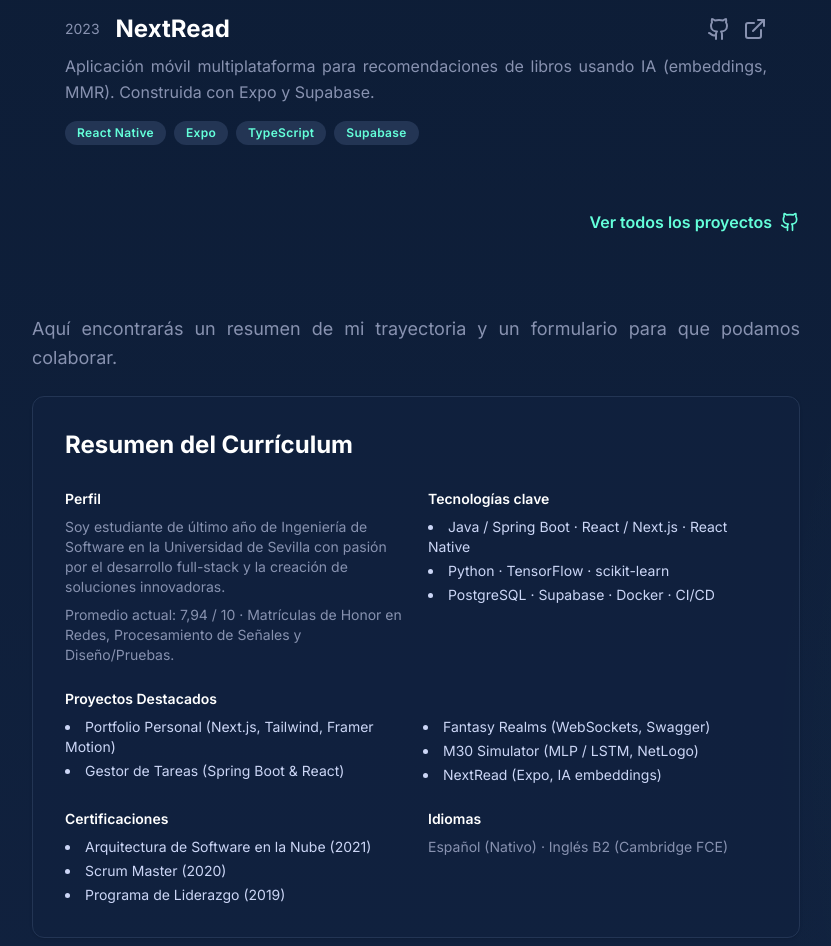
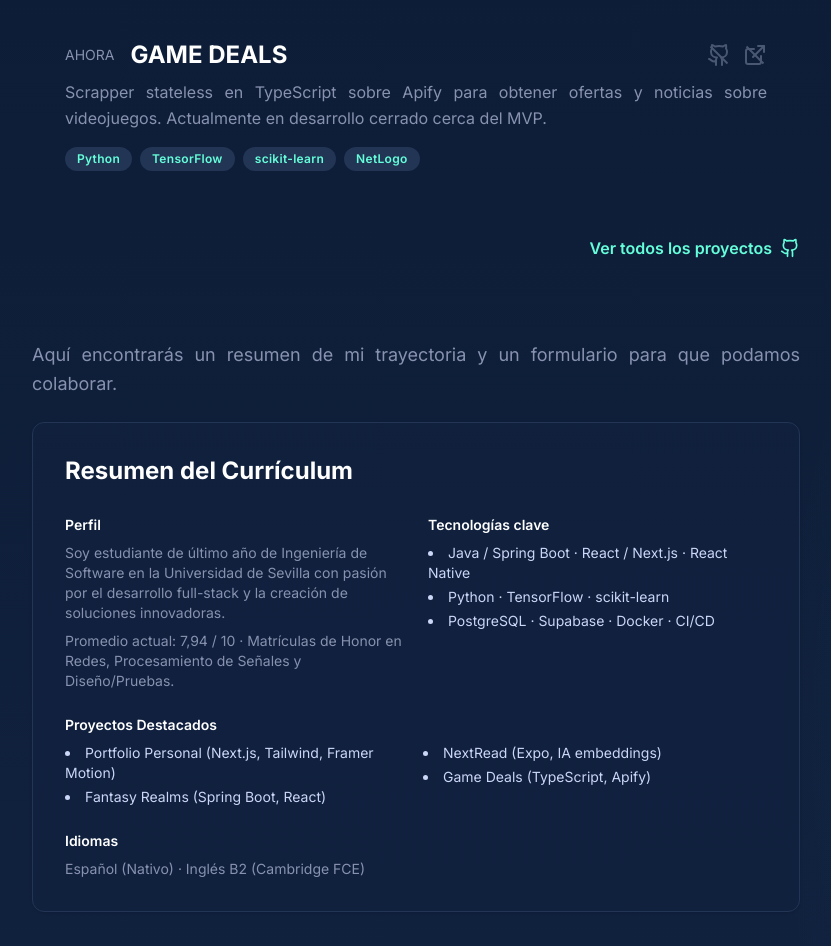
Before and after one commit to PDJ6975/Portfolio, a Next.js app: page / in a window 1280 px wide. Shown: the part 1080-2026 px from the top of the page, without its empty margins (384-1215 px from the left). Built offline with nearby package versions, Linux system fonts and the light colour scheme.

Commit message:
feat: Actualizar README.md con nuevas características y secciones del portfolio; ajustar estilos en globals.css; modificar CVSection y ProjectsSection para reflejar proyectos actuales; mejorar la accesibilidad en Sidebar.

```diff
--- a/src/app/globals.css
+++ b/src/app/globals.css
@@ -1,6 +1,5 @@
 @import "tailwindcss";
 
-/* Paleta base */
 :root {
   --color-bg-start: #0a192f;
   --color-bg-end: #112240;
@@ -25,7 +24,6 @@ p {
   @apply text-[#8892b0];
 }
 
-/* Profundidad adicional: efectos de resplandor difuminado */
 body::after {
   content: "";
   pointer-events: none;
--- a/src/components/CVSection.tsx
+++ b/src/components/CVSection.tsx
@@ -33,18 +33,9 @@ export default function CVSection() {
               <h4 className="font-semibold text-[#64ffda]">Proyectos Destacados</h4>
               <ul className="list-disc list-inside space-y-1 md:columns-2">
                 <li>Portfolio Personal (Next.js, Tailwind, Framer Motion)</li>
-                <li>Gestor de Tareas (Spring Boot & React)</li>
-                <li>Fantasy Realms (WebSockets, Swagger)</li>
-                <li>M30 Simulator (MLP / LSTM, NetLogo)</li>
+                <li>Fantasy Realms (Spring Boot, React)</li>
                 <li>NextRead (Expo, IA embeddings)</li>
-              </ul>
-            </div>
-            <div className="space-y-2">
-              <h4 className="font-semibold text-[#64ffda]">Certificaciones</h4>
-              <ul className="list-disc list-inside space-y-1">
-                <li>Arquitectura de Software en la Nube (2021)</li>
-                <li>Scrum Master (2020)</li>
-                <li>Programa de Liderazgo (2019)</li>
+                <li>Game Deals (TypeScript, Apify)</li>
               </ul>
             </div>
             <div className="space-y-2">
@@ -54,7 +45,7 @@ export default function CVSection() {
           </div>
         </div>
         <a
-          href="https://drive.google.com/uc?export=download&id=1TmtoeHVcXBjSRqGOXrHGa_iWqs7isGMg"
+          href="https://drive.google.com/uc?export=download&id=1xpiepSANH9VK7tXxXkePNvYUKMOgArGu"
           target="_blank"
           rel="noopener noreferrer"
           className="mt-3 inline-block w-max bg-transparent border border-[#64ffda] text-[#64ffda] px-6 py-2 rounded-md font-semibold transition-colors hover:bg-[#64ffda]/10"
--- a/src/components/CursorSpotlight.tsx
+++ b/src/components/CursorSpotlight.tsx
@@ -3,7 +3,7 @@ import { useEffect, useRef } from "react";
 
 /**
  * CursorSpotlight crea un círculo difuminado alrededor del cursor usando mix-blend-mode
- * para iluminar el fondo, similar al efecto de brittanychiang.com.
+ * para iluminar el fondo.
  */
 export default function CursorSpotlight() {
   const ref = useRef<HTMLDivElement>(null);
--- a/src/components/ProjectsSection.tsx
+++ b/src/components/ProjectsSection.tsx
@@ -22,23 +22,23 @@ const projects = [
     demo: "",
   },
   {
-    year: "2023",
-    title: "M30 Simulator",
+    year: "2025",
+    title: "NextRead",
     description:
-      "Simulador de tráfico vehicular con Python y NetLogo. Modelos MLP y LSTM para predicción de flujo, análisis de sensibilidad y visualización interactiva.",
-    tech: ["Python", "TensorFlow", "scikit-learn", "NetLogo"],
-    github: "https://github.com/PDJ6975/m30-simulator",
-    demo: "",
+      "Web de recomendación de libros usando IA (GPT-4). Construida con Spring Boot (Java), Next.js (JavaScript) y Supabase como BD. Implementa un sistema de autenticación por token jwt y verificación por email. Desarrollo cerrado por intento comercial.",
+    tech: ["Next.js", "Spring Boot", "Java", "Supabase", "JavaScript"],
+    github: "",
+    demo: "https://pdj6975.github.io/NextRead",
   },
   {
-    year: "2023",
-    title: "NextRead",
+    year: "AHORA",
+    title: "GAME DEALS",
     description:
-      "Aplicación móvil multiplataforma para recomendaciones de libros usando IA (embeddings, MMR). Construida con Expo y Supabase.",
-    tech: ["React Native", "Expo", "TypeScript", "Supabase"],
-    github: "https://github.com/PDJ6975/nextread",
-    demo: "https://pdj6975.github.io/NextRead",
-  },
+      "Scrapper stateless en TypeScript sobre Apify para obtener ofertas y noticias sobre videojuegos. Actualmente en desarrollo cerrado cerca del MVP.",
+    tech: ["Python", "TensorFlow", "scikit-learn", "NetLogo"],
+    github: "",
+    demo: "",
+  }
 ];
 
 export default function ProjectsSection() {
@@ -67,6 +67,7 @@ export default function ProjectsSection() {
                 <h2 className="text-2xl font-bold text-white/75">{project.title}</h2>
               </div>
               <div className="flex gap-3 mt-1 md:mt-0">
+                {project.github ? (
                   <a
                     href={project.github}
                     target="_blank"
@@ -76,6 +77,17 @@ export default function ProjectsSection() {
                   >
                     <GithubIcon className="w-6 h-6" />
                   </a>
+                ) : (
+                  <div
+                    className="text-[#8892b0] opacity-50 cursor-not-allowed relative"
+                    title="Repositorio privado - Desarrollo comercial"
+                  >
+                    <GithubIcon className="w-6 h-6" />
+                    <div className="absolute inset-0 flex items-center justify-center">
+                      <div className="w-8 h-0.5 bg-[#8892b0] rotate-45"></div>
+                    </div>
+                  </div>
+                )}
 {project.demo ? (
                   <a
                     href={project.demo}
--- a/src/components/Sidebar.tsx
+++ b/src/components/Sidebar.tsx
@@ -4,7 +4,7 @@ import { GithubIcon, LinkedinIcon } from "lucide-react";
 
 const sections = [
   { id: "about", label: "Sobre mí" },
-  { id: "projects", label: "Proyectos" },
+  { id: "projects", label: "Proyectos destacados" },
   { id: "cv", label: "Currículum" },
 ];
 
```
Also changed, not shown: 1 other file (tests, documents, lock files or other folders). Lines whose indentation alone changed are shown as unchanged.
